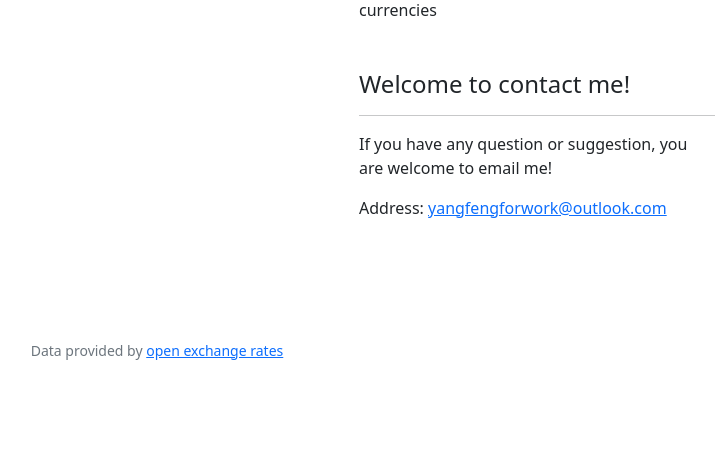
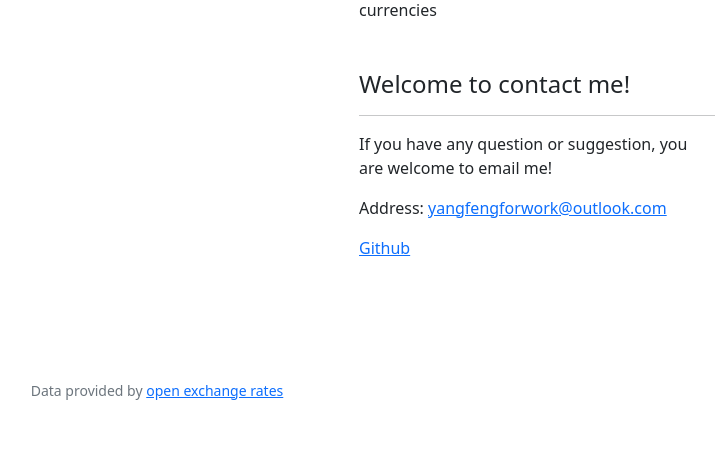
Before and after one commit to Finns841594/Currency, a Flask app: template templates/index.html in a window 1280 px wide. Shown: the part 573-1046 px from the top of the page, without its empty margins (483-1200 px from the left). Before the commit the page ends 933 px from the top, so only its background shows below. Run offline with Flask 3, Linux system fonts and the light colour scheme; the template is opened without the code that fills it, so the values that code supplies are empty; some libraries are stand-ins or nearby versions.

Commit message:
added GitHub link

```diff
--- a/templates/index.html
+++ b/templates/index.html
@@ -62,6 +62,7 @@
                     <hr>
                     <p>If you have any question or suggestion, you are welcome to email me!</p>
                     <p>Address: <a href = "yangfengforwork@outlook.com">yangfengforwork@outlook.com</a></p>
+                    <a href = "https://github.com/Finns841594/Currency"><p>Github</p></a>
                 </div>
 
             </div>
```
